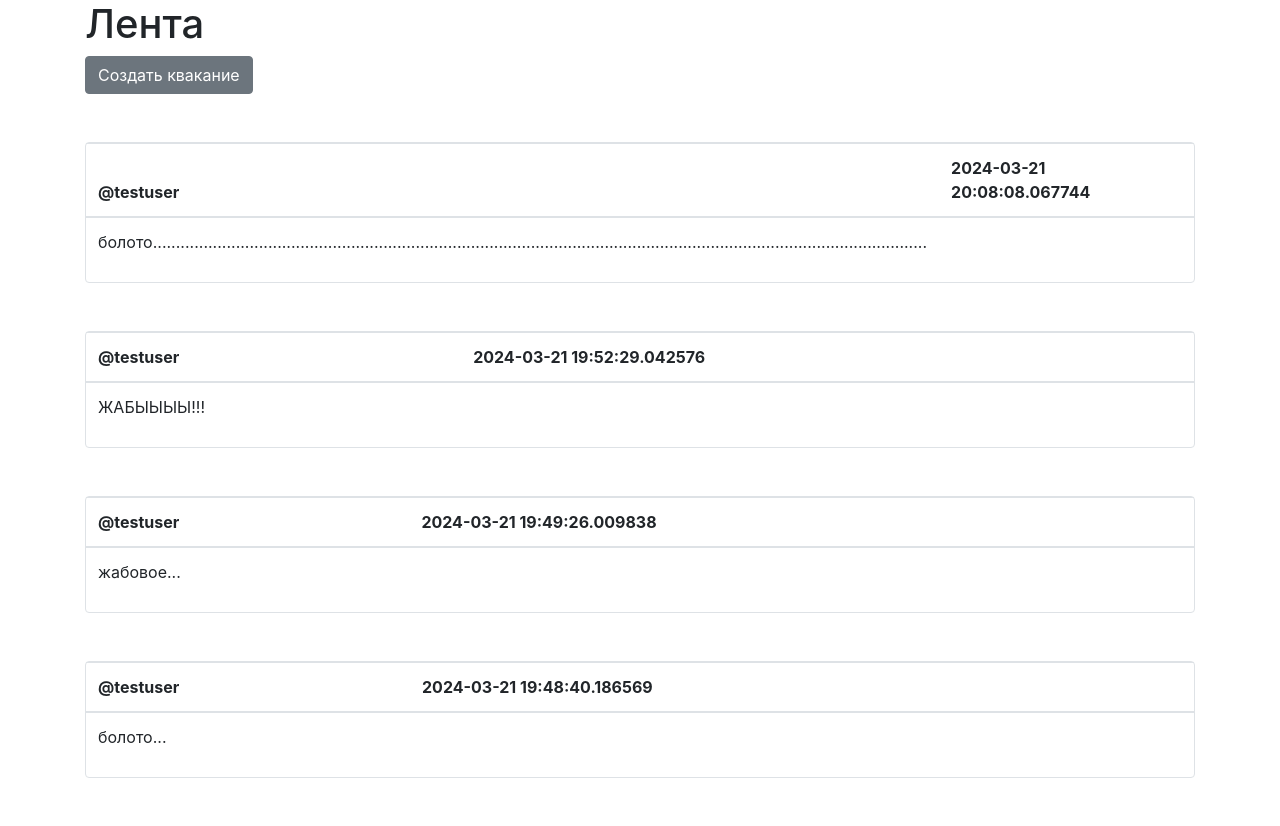
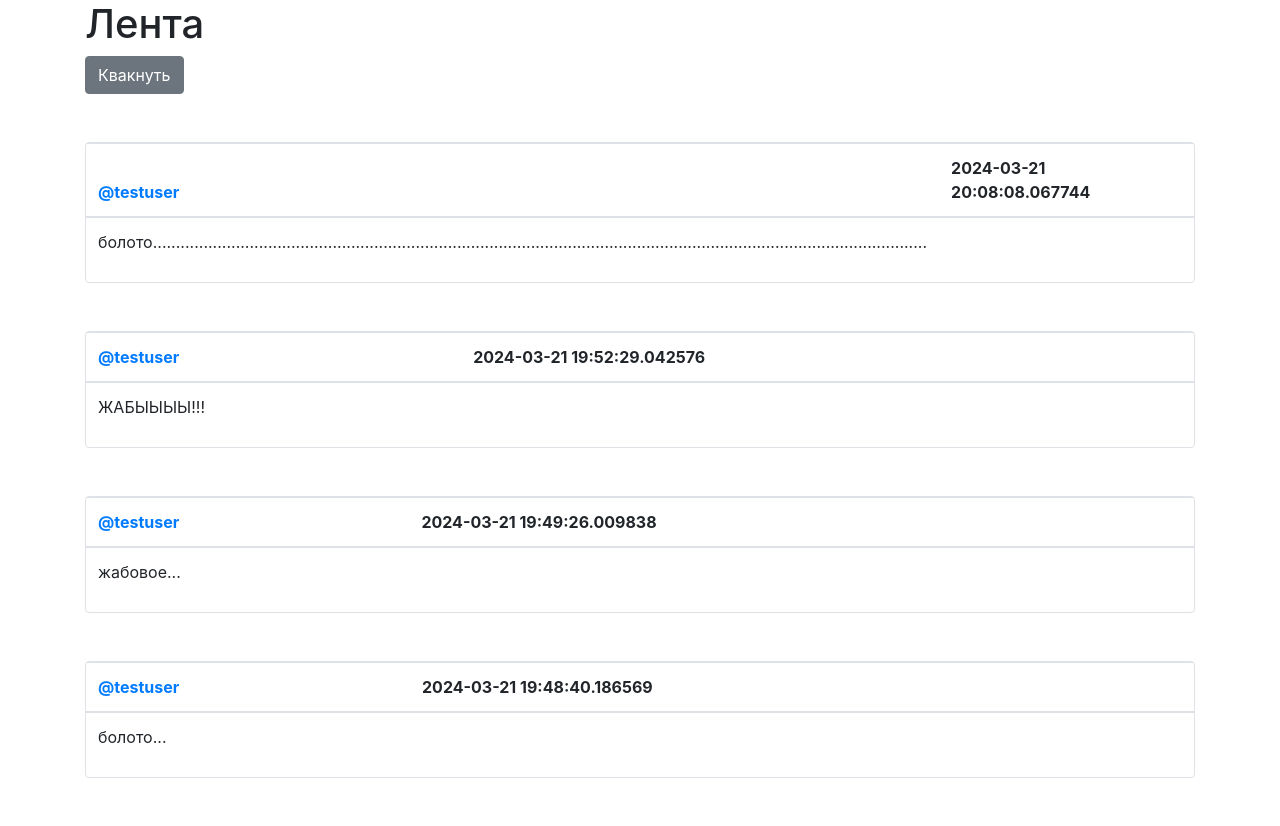
Before and after one commit to vokintru/YandexProject3, a Flask app: page / in a window 1280 px wide. Shown: the part 72-898 px from the top of the page. Run offline with Flask 3, Linux system fonts and the light colour scheme; a user stored in the database is signed in; data comes from the database, SQL or seed files in the repository; some libraries are stand-ins or nearby versions.

Commit message:
микроизминения

```diff
--- a/server/templates/base.html
+++ b/server/templates/base.html
@@ -15,7 +15,7 @@
 <body>
 <header>
     <nav class="navbar" style="background-color: #79b253;">
-        <a href="/"><img src="static/img/logo.png" height=56px width=64px></a>
+        <a href="/"><img src="/static/img/logo.png" height=56px width=64px></a>
         {% if current_user.is_authenticated %}
             <a class="navbar-brand btn btn-danger" href="/logout">Logout (@{{ current_user.username }})</a>
         {% else %}
--- a/server/templates/index.html
+++ b/server/templates/index.html
@@ -3,7 +3,7 @@
 {% block content %}
 <h1>Лента</h1>
 {% if current_user.is_authenticated %}
-    <a href="/newpost" class="btn btn-secondary">Создать квакание</a>
+    <a href="/newpost" class="btn btn-secondary">Квакнуть</a>
 {% endif %}
 <br><br><br>
 {% for item in posts%}
@@ -11,7 +11,7 @@
     <table class="table">
   <thead>
     <tr>
-      <th scope="col">@{{item.authorname}}</th>
+      <th scope="col"><a href="/users/@{{item.authorname}}">@{{item.authorname}}</a></th>
       <th>{{item.time}}</th>
     </tr>
   </thead>
--- a/server/templates/profile.html
+++ b/server/templates/profile.html
@@ -29,7 +29,8 @@
             </div>
 
             <div class="shadow p-3 mb-5 bg-body-tertiary rounded">
-                <h3>{{name}}</h3>
+                <h3>@{{name}}</h3>
+                <br>
                 <p>{{bio}}</p>
             </div>
         </div>
```
